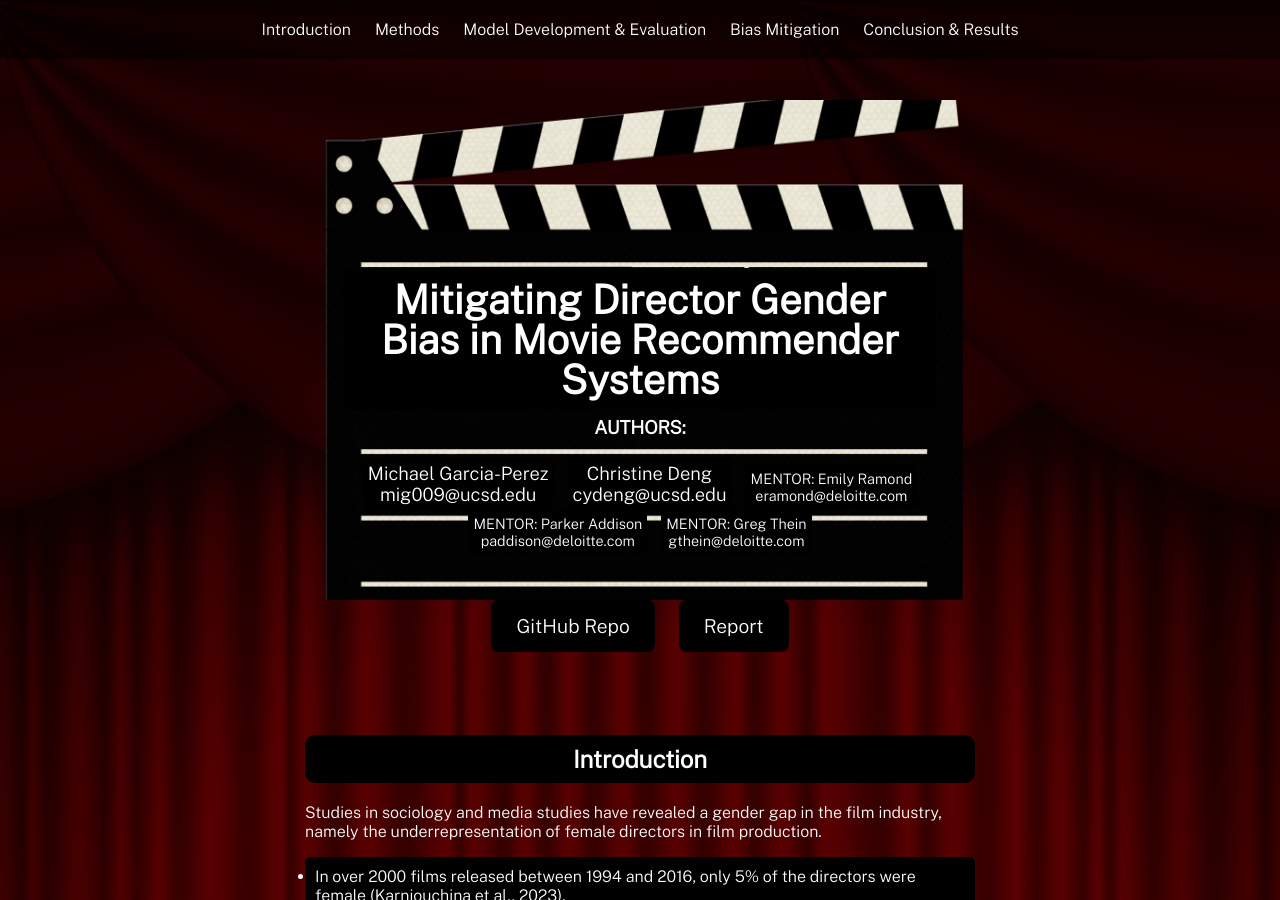
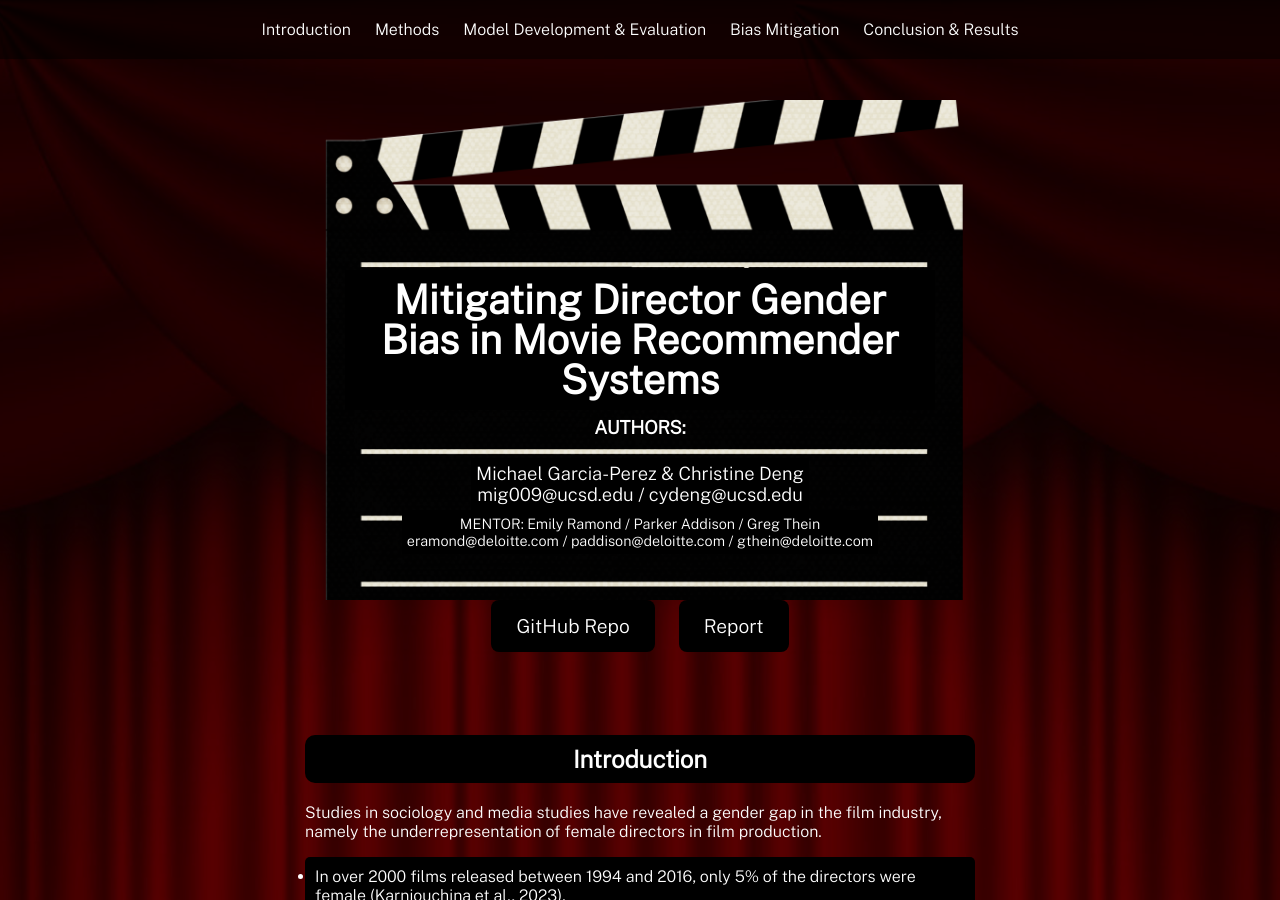
Before and after one commit to michael-garciaperez/DSC180A-Methodology-5, a Jekyll site: the page built from index.md, in a window 1280 px wide and 900 px high. Built offline with Jekyll 4.4.1, drawn with Linux system fonts in a browser that asks for light colours.

Commit message:
Update default.html

```diff
--- a/_layouts/default.html
+++ b/_layouts/default.html
@@ -47,11 +47,10 @@
 
     <div class="author-mentor-container" style="margin-top: -20px; padding-top: 0;">
       <h2 style="font-size: 1.15em;">AUTHORS:</h2>
-      <p style="font-size: 1.15em;">Michael Garcia-Perez<br>mig009@ucsd.edu</p>
-      <p style="font-size: 1.15em;">Christine Deng<br>cydeng@ucsd.edu</p>
-      <p style="font-size: 0.9em;">MENTOR: Emily Ramond<br>eramond@deloitte.com</p>
-      <p style="font-size: 0.9em;">MENTOR: Parker Addison<br>paddison@deloitte.com</p>
-      <p style="font-size: 0.9em;">MENTOR: Greg Thein<br>gthein@deloitte.com</p>
+      <div class="author-names">
+        <p style="font-size: 1.15em;">Michael Garcia-Perez & Christine Deng<br>mig009@ucsd.edu / cydeng@ucsd.edu</p>
+        <p style="font-size: 0.9em;">MENTOR: Emily Ramond / Parker Addison / Greg Thein<br>eramond@deloitte.com / paddison@deloitte.com / gthein@deloitte.com</p>
+      </div>
     </div>
 
   <div class="buttons" style="text-align: center; margin-top: 50px; margin-bottom: -30px;">
```
